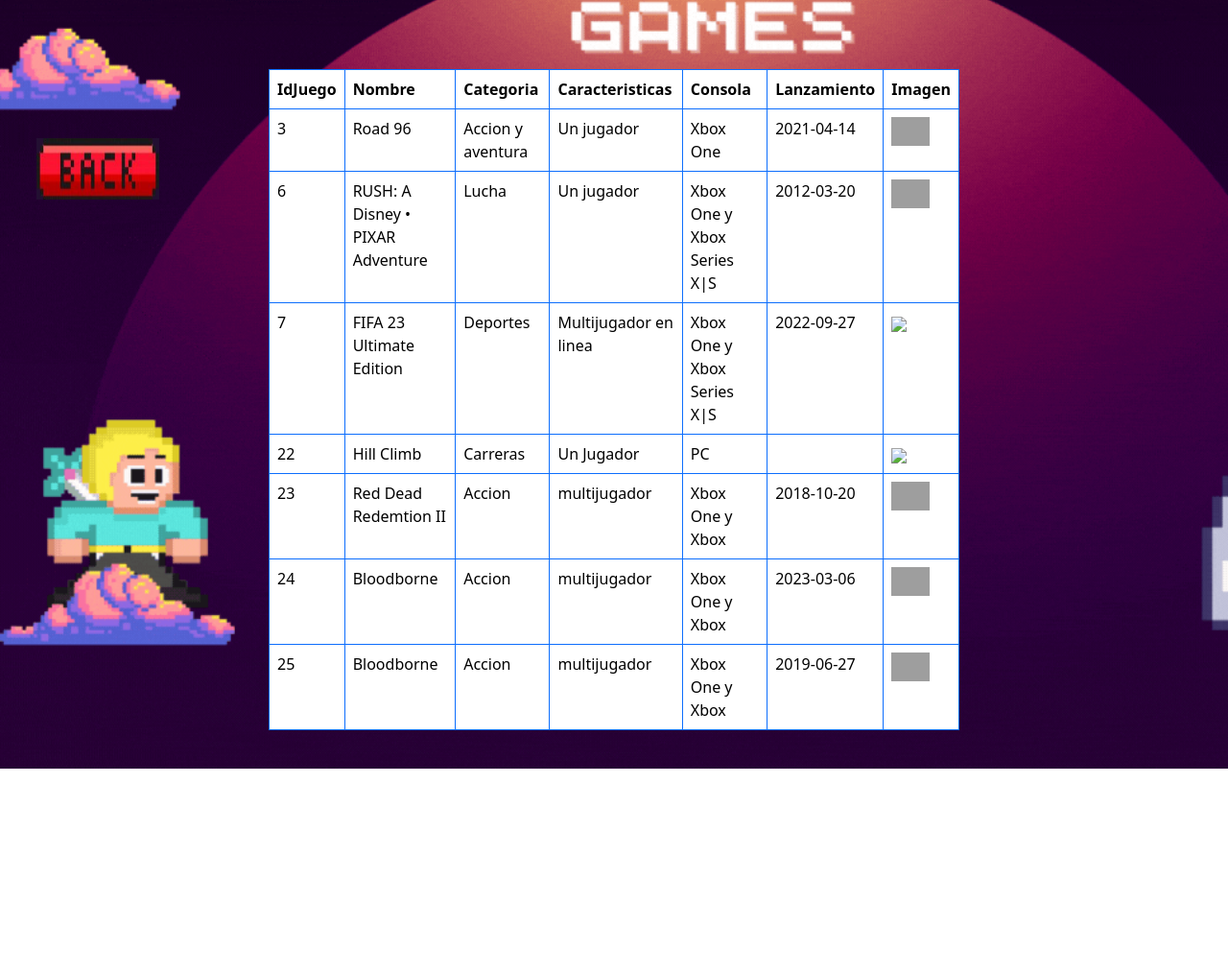
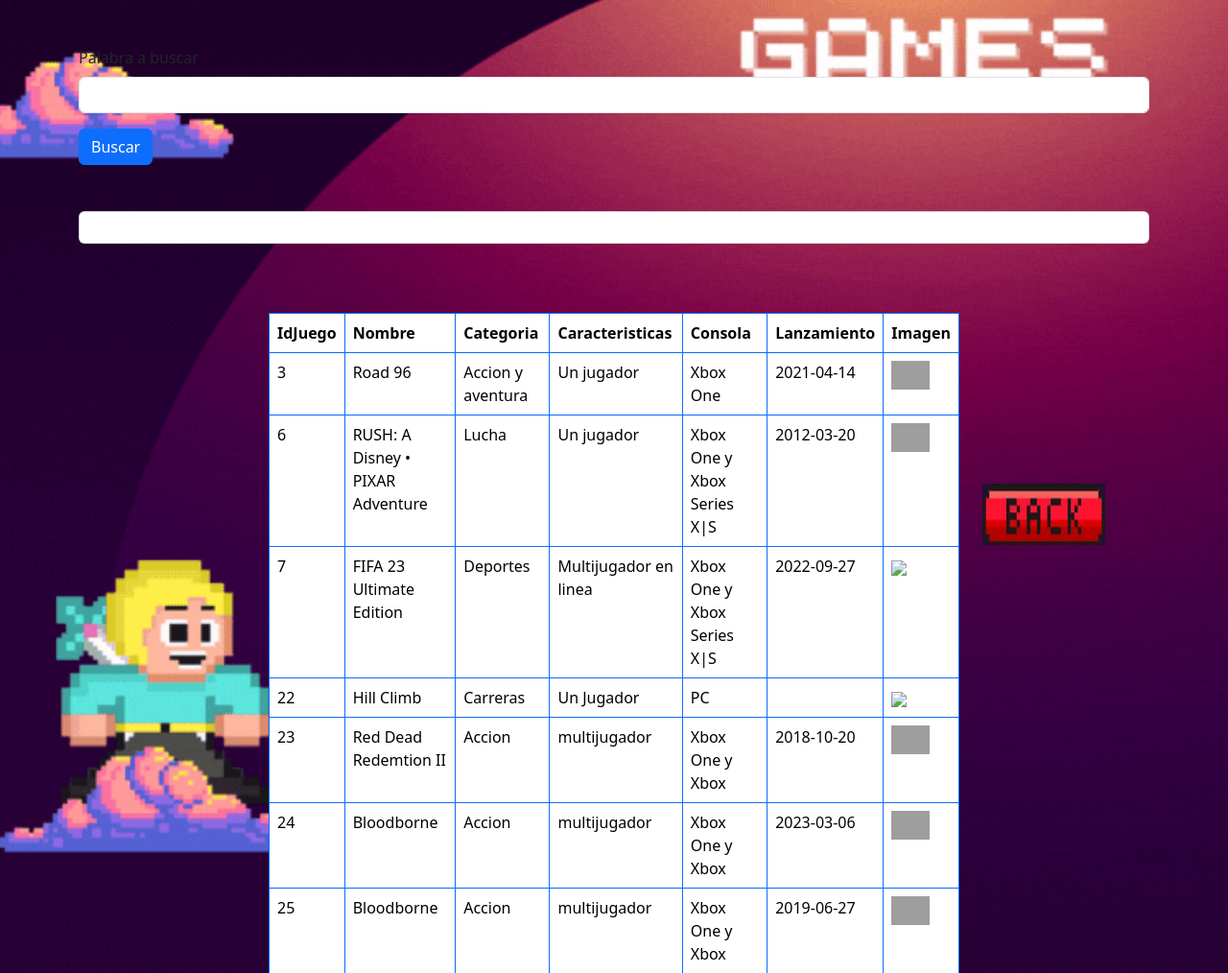
Before and after one commit to PopayanPatricia/Proyecto_Juego, a PHP site: page /User_Advanced.php in a window 1280 px wide. Shown: the part 56-1070 px from the top of the page at 96% size. Before the commit the page ends 857 px from the top, so only its background shows below. Run offline with PHP 8.4, Linux system fonts and the light colour scheme; data comes from the database, SQL or seed files in the repository; grey boxes are pictures that could not be loaded.

Commit message:
Buscador rama Alejandro

```diff
--- a/Editar.php
+++ b/Editar.php
@@ -76,7 +76,7 @@
                 </span>
             </div>
             <div class="form-group mb-3">
-                <input type="file" name="imagen" required="" value="<?php echo $imagen; ?>">
+                <input type="file" name="imagen" required="" value="">
             </div>
             <button type="submit" class="btn btn-success"
                 name="actualizar"> Actualizar
--- a/Guardar_Vista.php
+++ b/Guardar_Vista.php
@@ -84,14 +84,12 @@
             </div>
         </div>
         <div class="col-md-8">
-          <table class="position: fixed; top: 200px; left: 200px;">
-
+          <table class="table table-bordered border-primary table-hover">
             <style>
               th{text-align: center;
               color: White;
-
             }
-              </style>
+            </style>
             <thead>
               <tr bgcolor="#8E68E6">
                 <th>IdJuego</th>
--- a/User_Advanced.php
+++ b/User_Advanced.php
@@ -23,12 +23,36 @@
   </style>
 
   <a href="Profile_User.php"><img src="Img/Back24.png" width="10%" height="8%"
-    style="position: fixed; top: 25%; left: 3%; ">
+    style="position: fixed; top: 50%; left: 50%; transform: translate(300%, 250%)">
   </a>
 
   <?php //Llamada a la base de datos
   include("base_datos.php") ?>
 
+   <!-- buscador -->
+
+<div class="container mt-5">
+    <div class="col-12">
+
+        <div class="mb-3">
+
+            <label class="form-label">Palabra a buscar</label>
+            <input type="text" class="form-control" id="buscar" name="buscar">
+
+            <!--<label class="form-label">Palabra a buscar instantaneo</label>
+            <input onkeyup="buscar_ahora($('#buscar_1').val());" type="text" class="form-control" id="buscar_1" name="buscar_1">
+  -->
+        </div>
+        <button  class="btn btn-primary" onclick="buscar_ahora($('#buscar').val());">Buscar</button>
+
+        <div class="card col-12 mt-5">
+            <div class="card-body">
+                <div id="datos_buscador" class="container pl-5 pr-5"></div>
+            </div>
+        </div>
+
+    </div>
+</div>
 
   <div class="container p-4">
     <div class="row">
@@ -40,11 +64,11 @@
    <div class="row">
     <div class="col-md-2"></div>
       <div class="col-md-8">
-                  <style>
-table {
-  margin: auto;
-}
-</style>
+        <style>
+          table {
+            margin: auto;
+          }
+        </style>
 
        <table class="table table-bordered  border-primary table-hover position">
 
@@ -85,5 +109,21 @@
     <script src="https://cdn.jsdelivr.net/npm/bootstrap@5.3.0-alpha1/dist/js/bootstrap.bundle.min.js" integrity="sha384-w76AqPfDkMBDXo30jS1Sgez6pr3x5MlQ1ZAGC+nuZB+EYdgRZgiwxhTBTkF7CXvN" crossorigin="anonymous"></script>
     <script src="https://cdn.jsdelivr.net/npm/bootstrap@5.3.0-alpha1/dist/js/bootstrap.min.js" integrity="sha384-mQ93GR66B00ZXjt0YO5KlohRA5SY2XofN4zfuZxLkoj1gXtW8ANNCe9d5Y3eG5eD" crossorigin="anonymous"></script>
 
+    <script type="text/javascript">
+        function buscar_ahora(buscar) {
+        var parametros = {"buscar":buscar};
+        $.ajax({
+        data:parametros,
+        type: 'POST',
+        url: 'Buscador.php',
+        success: function(data) {
+        document.getElementById("datos_buscador").innerHTML = data;
+        }
+        });
+        }
+     //   buscar_ahora();
+    </script>
+
+
 </body>
 </html>
```
Also changed, not shown: Buscador.php (added, +25 -0 lines), Editar_Vista.php (+7 -2 lines), Lista.php (+3 -4 lines), User_Beginner.php (+5 -5 lines), User_Expert.php (+5 -5 lines).
